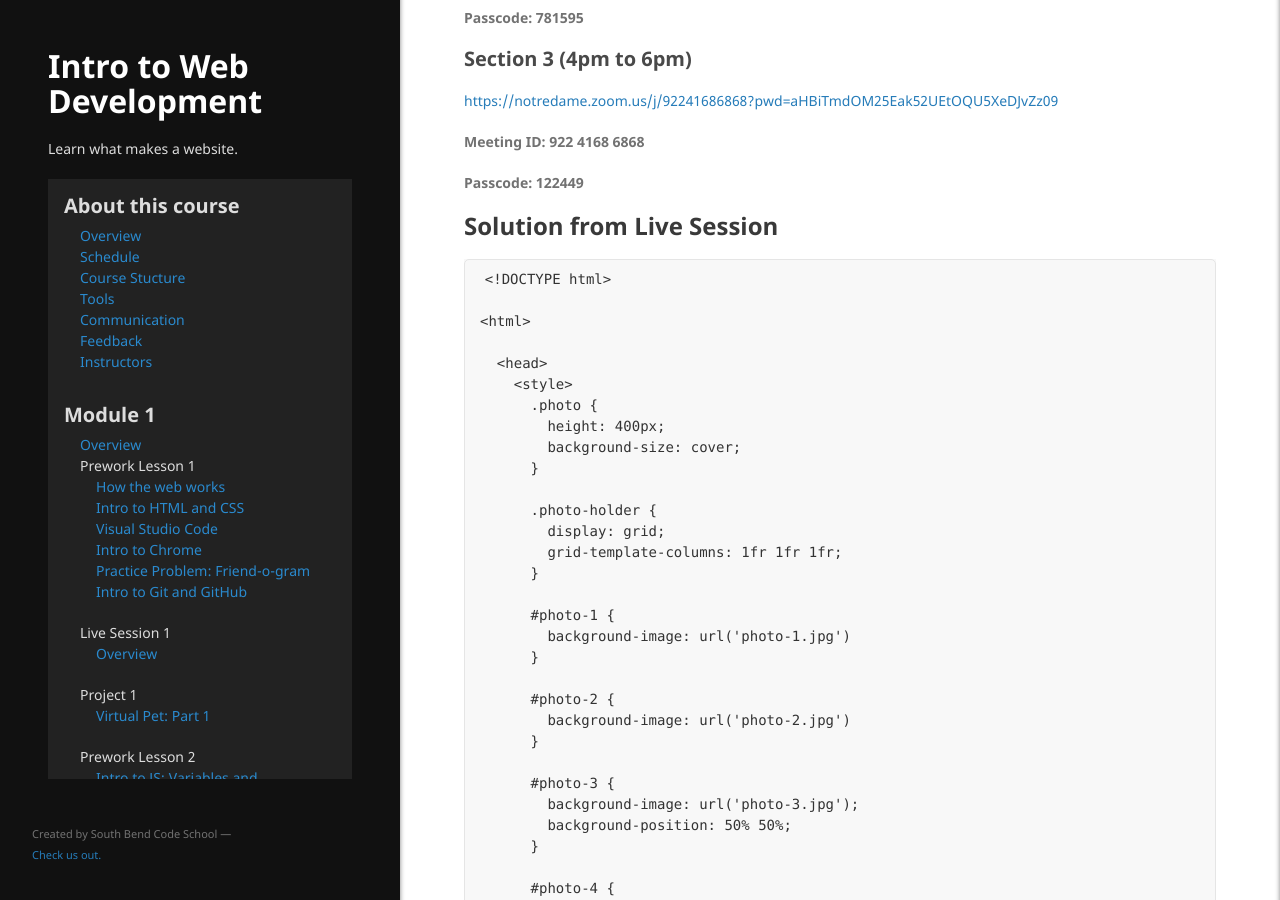
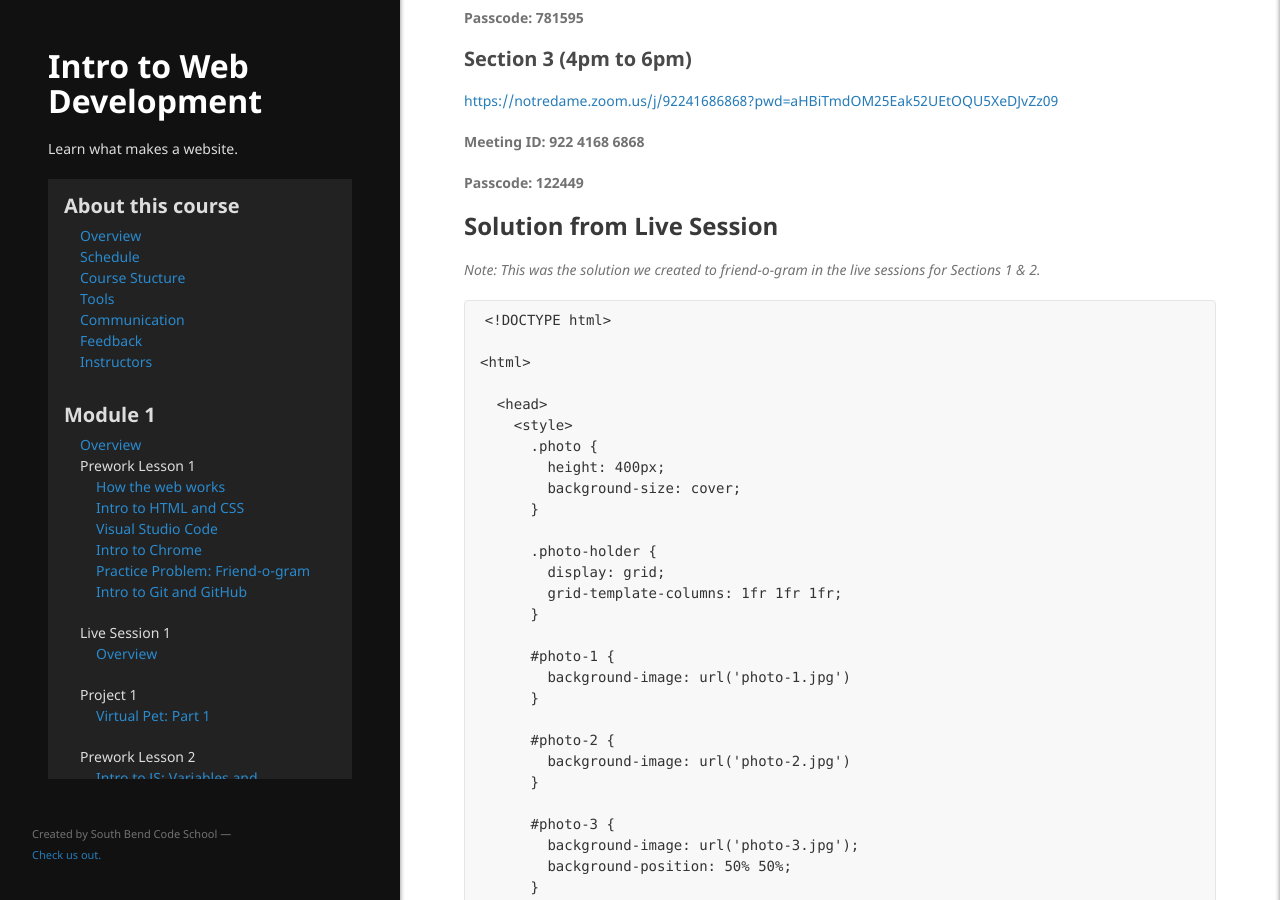
Before and after one commit to south-bend-code-works/intro-to-web-dev, a Jekyll site: the page built from lessons/module1/live_session_1.md, in a window 1280 px wide and 900 px high, scrolled down 785 px. Built offline with Jekyll 4.4.1, drawn with Linux system fonts in a browser that asks for light colours; our own code applies the rules of GitHub Pages for plain Markdown files.

Commit message:
added note about related sections

````diff
--- a/lessons/module1/live_session_1.md
+++ b/lessons/module1/live_session_1.md
@@ -43,6 +43,7 @@ layout: default
 
 ## Solution from Live Session
 
+*Note: This was the solution we created to friend-o-gram in the live sessions for Sections 1 & 2.*
 
 ```
 <!DOCTYPE html>
````
